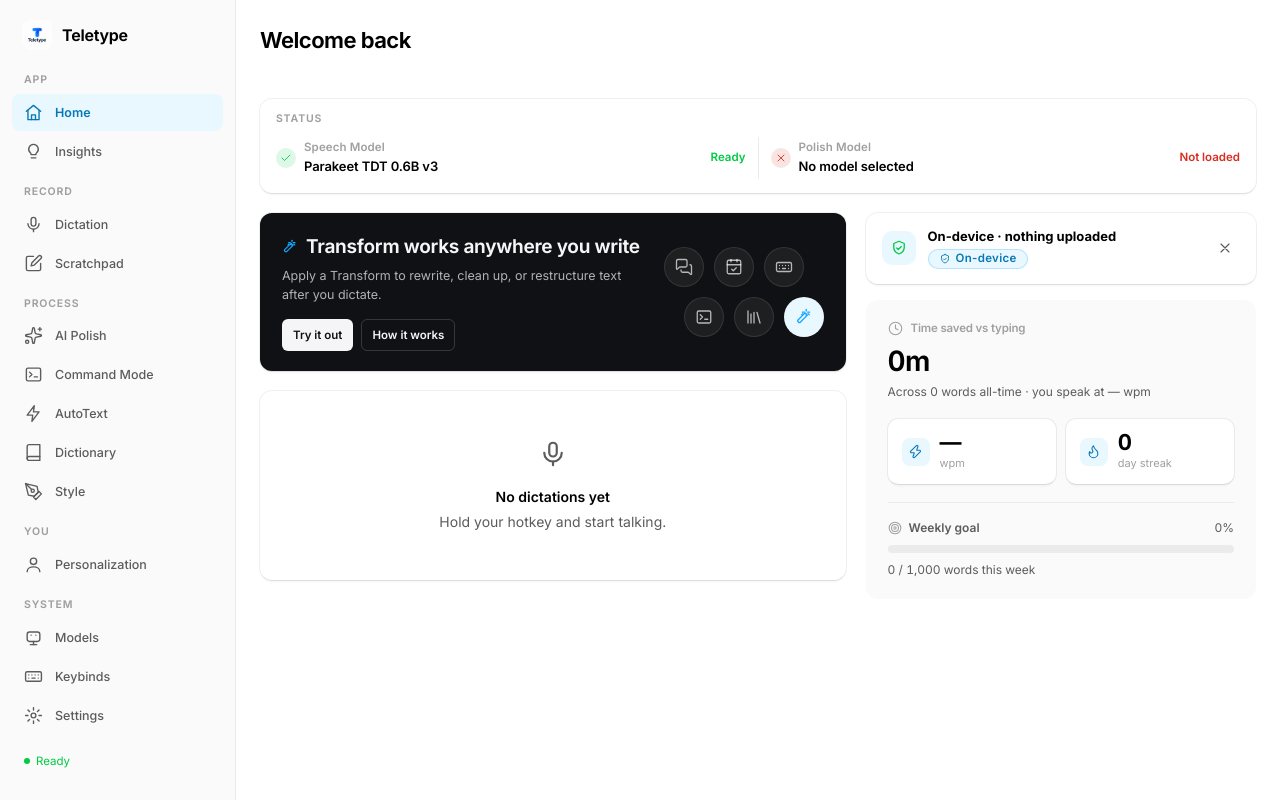
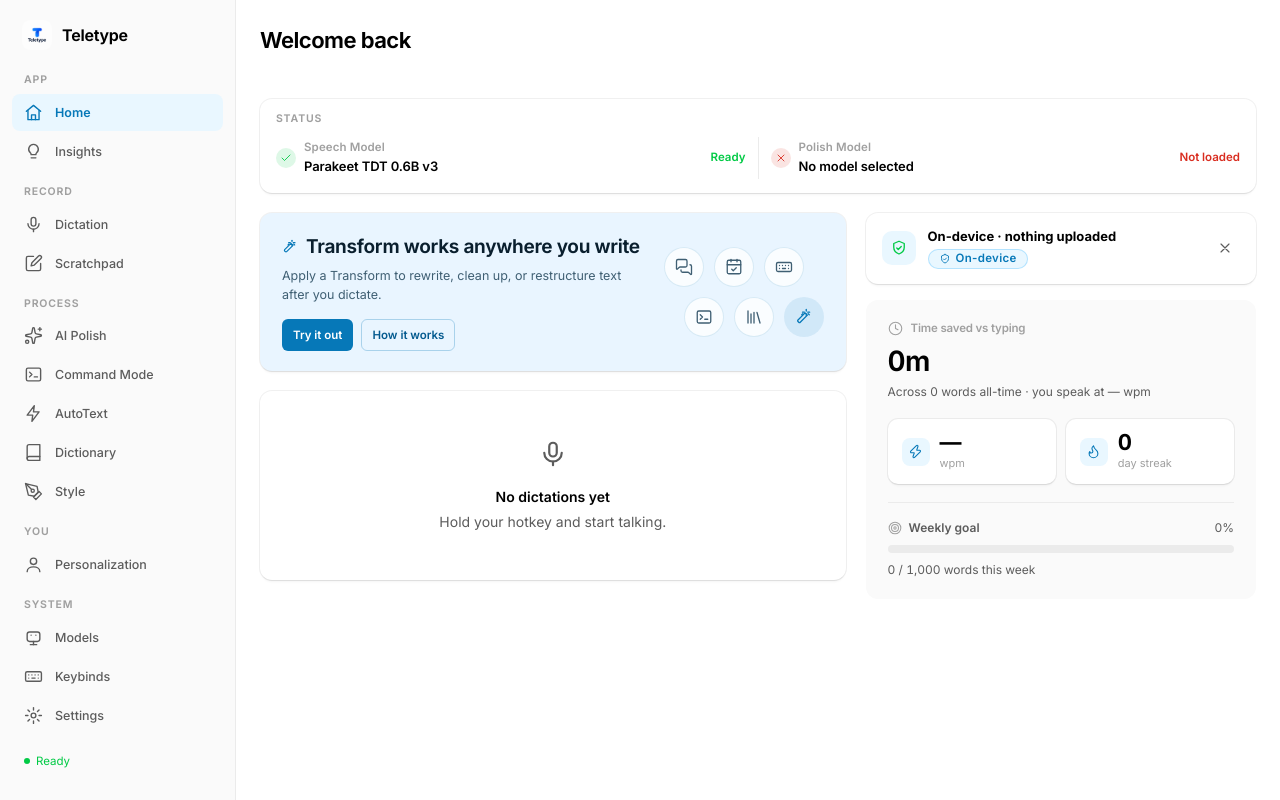
Before and after one commit to alihusains/teletype, a React (Vite) app in the folder ui/: page / in a window 1280 px wide. Built offline with nearby package versions, Linux system fonts and the light colour scheme.

Commit message:
fix(ui): match the home banner to the active theme

```diff
--- a/ui/index.html
+++ b/ui/index.html
@@ -41,16 +41,23 @@
       --pink: #f6a6a6;
       --scrim: rgba(0, 0, 0, 0.45);
 
-      /* Home hero banner. It replaces the old home-card artwork, which was
-         always dark, so its own contrast pair is tokenised here rather than
-         derived from the page theme. */
-      --banner: #101114;
-      --banner-border: rgba(255, 255, 255, 0.16);
-      --banner-tile: rgba(255, 255, 255, 0.06);
-      --banner-tile-border: rgba(255, 255, 255, 0.10);
-      --banner-text: #f5f5f7;
-      --banner-text-secondary: rgba(255, 255, 255, 0.68);
-      --banner-text-hover: #ffffff;
+      /* Home hero banner. Light mode uses a soft blue panel; dark mode keeps
+         a blue-tinted surface. Each theme owns its full contrast pair so the
+         banner never falls back to a black block in light mode. */
+      --banner: #e9f5ff;
+      --banner-border: rgba(6, 120, 184, 0.18);
+      --banner-tile: rgba(255, 255, 255, 0.78);
+      --banner-tile-border: rgba(6, 120, 184, 0.14);
+      --banner-tile-accent: rgba(6, 120, 184, 0.10);
+      --banner-text: #0a1f2e;
+      --banner-text-secondary: #3f5f73;
+      --banner-accent: #0678b8;
+      --banner-action: #0678b8;
+      --banner-action-hover: #05679e;
+      --banner-action-text: #ffffff;
+      --banner-action-outline: #045a8f;
+      --banner-action-outline-border: rgba(6, 120, 184, 0.28);
+      --banner-action-outline-hover: rgba(6, 120, 184, 0.08);
 
       /* Elevation. Cards never carry a drawn 1px border — the hairline ring
          inside the shadow stack is what separates a surface from the page. */
@@ -114,9 +121,21 @@
       --pink: #f6a6a6;
       --scrim: rgba(0, 0, 0, 0.65);
       /* Home hero banner: lifted off the near-black page so it still reads
-         as a surface rather than a hole. */
-      --banner: #17181c;
-      --banner-border: rgba(255, 255, 255, 0.14);
+         as a surface rather than a hole, with a blue tint to match the app. */
+      --banner: #101c26;
+      --banner-border: rgba(235, 245, 255, 0.16);
+      --banner-tile: rgba(255, 255, 255, 0.06);
+      --banner-tile-border: rgba(255, 255, 255, 0.10);
+      --banner-tile-accent: rgba(56, 182, 255, 0.16);
+      --banner-text: #f5f9ff;
+      --banner-text-secondary: rgba(235, 245, 255, 0.70);
+      --banner-accent: #38b6ff;
+      --banner-action: #eaf7ff;
+      --banner-action-hover: #ffffff;
+      --banner-action-text: #0b141b;
+      --banner-action-outline: #eaf7ff;
+      --banner-action-outline-border: rgba(234, 247, 255, 0.24);
+      --banner-action-outline-hover: rgba(234, 247, 255, 0.10);
       --shadow-1: 0 0 0 1px rgba(255,255,255,0.08), 0 1px 2px rgba(0,0,0,0.45);
       --shadow-2: 0 0 0 1px rgba(255,255,255,0.10), 0 10px 28px -10px rgba(0,0,0,0.65);
       --shadow-3: 0 0 0 1px rgba(255,255,255,0.12), 0 20px 56px -16px rgba(0,0,0,0.75);
@@ -155,6 +174,20 @@
         --violet: #b98aff;
         --pink: #f6a6a6;
         --scrim: rgba(0, 0, 0, 0.65);
+        --banner: #101c26;
+        --banner-border: rgba(235, 245, 255, 0.16);
+        --banner-tile: rgba(255, 255, 255, 0.06);
+        --banner-tile-border: rgba(255, 255, 255, 0.10);
+        --banner-tile-accent: rgba(56, 182, 255, 0.16);
+        --banner-text: #f5f9ff;
+        --banner-text-secondary: rgba(235, 245, 255, 0.70);
+        --banner-accent: #38b6ff;
+        --banner-action: #eaf7ff;
+        --banner-action-hover: #ffffff;
+        --banner-action-text: #0b141b;
+        --banner-action-outline: #eaf7ff;
+        --banner-action-outline-border: rgba(234, 247, 255, 0.24);
+        --banner-action-outline-hover: rgba(234, 247, 255, 0.10);
         --shadow-1: 0 0 0 1px rgba(255,255,255,0.08), 0 1px 2px rgba(0,0,0,0.45);
         --shadow-2: 0 0 0 1px rgba(255,255,255,0.10), 0 10px 28px -10px rgba(0,0,0,0.65);
         --shadow-3: 0 0 0 1px rgba(255,255,255,0.12), 0 20px 56px -16px rgba(0,0,0,0.75);
@@ -598,26 +631,26 @@
     .tt-icon-btn.danger { color: var(--danger); }
     .tt-icon-btn.danger:hover { background: var(--danger-soft); color: var(--danger); }
     .tt-icon-btn:disabled { opacity: 0.4; cursor: not-allowed; }
-    /* Home hero banner actions. The banner stays dark in both themes, so
-       these flip the button contrast instead of using the page-level
-       tt-btn colours. */
+    /* Home hero banner actions. The banner has its own contrast pair per
+       theme (soft blue in light, blue-tinted dark surface in dark), so these
+       use banner tokens instead of the page-level tt-btn colours. */
     .tt-btn-on-dark {
-      background: var(--banner-text);
-      color: var(--banner);
+      background: var(--banner-action);
+      color: var(--banner-action-text);
       border-color: transparent;
     }
     .tt-btn-on-dark:hover {
-      background: var(--banner-text-hover);
-      color: var(--banner);
+      background: var(--banner-action-hover);
+      color: var(--banner-action-text);
     }
     .tt-btn-on-dark-outline {
       background: transparent;
-      color: var(--banner-text);
-      border-color: var(--banner-border);
+      color: var(--banner-action-outline);
+      border-color: var(--banner-action-outline-border);
     }
     .tt-btn-on-dark-outline:hover {
-      background: var(--banner-tile);
-      color: var(--banner-text-hover);
+      background: var(--banner-action-outline-hover);
+      color: var(--banner-action-outline);
     }
 
     /* ---- Inputs ---- */
--- a/ui/src/screens/HomeScreen.tsx
+++ b/ui/src/screens/HomeScreen.tsx
@@ -30,9 +30,9 @@
         display: "flex",
         alignItems: "center",
         justifyContent: "center",
-        background: app.accent ? "var(--accent-soft)" : "var(--banner-tile)",
+        background: app.accent ? "var(--banner-tile-accent)" : "var(--banner-tile)",
         border: `1px solid ${app.accent ? "transparent" : "var(--banner-tile-border)"}`,
-        color: app.accent ? "var(--accent)" : "var(--banner-text-secondary)",
+        color: app.accent ? "var(--banner-accent)" : "var(--banner-text-secondary)",
         flexShrink: 0,
       }}
     >
@@ -206,7 +206,7 @@
           >
             <div style={{ flex: 1, minWidth: 0 }}>
               <div style={{ display: "flex", alignItems: "center", gap: 8 }}>
-                <Icon name="wand" size={16} color="var(--accent)" />
+                <Icon name="wand" size={16} color="var(--banner-accent)" />
                 <h2
                   style={{
                     margin: 0,
```
